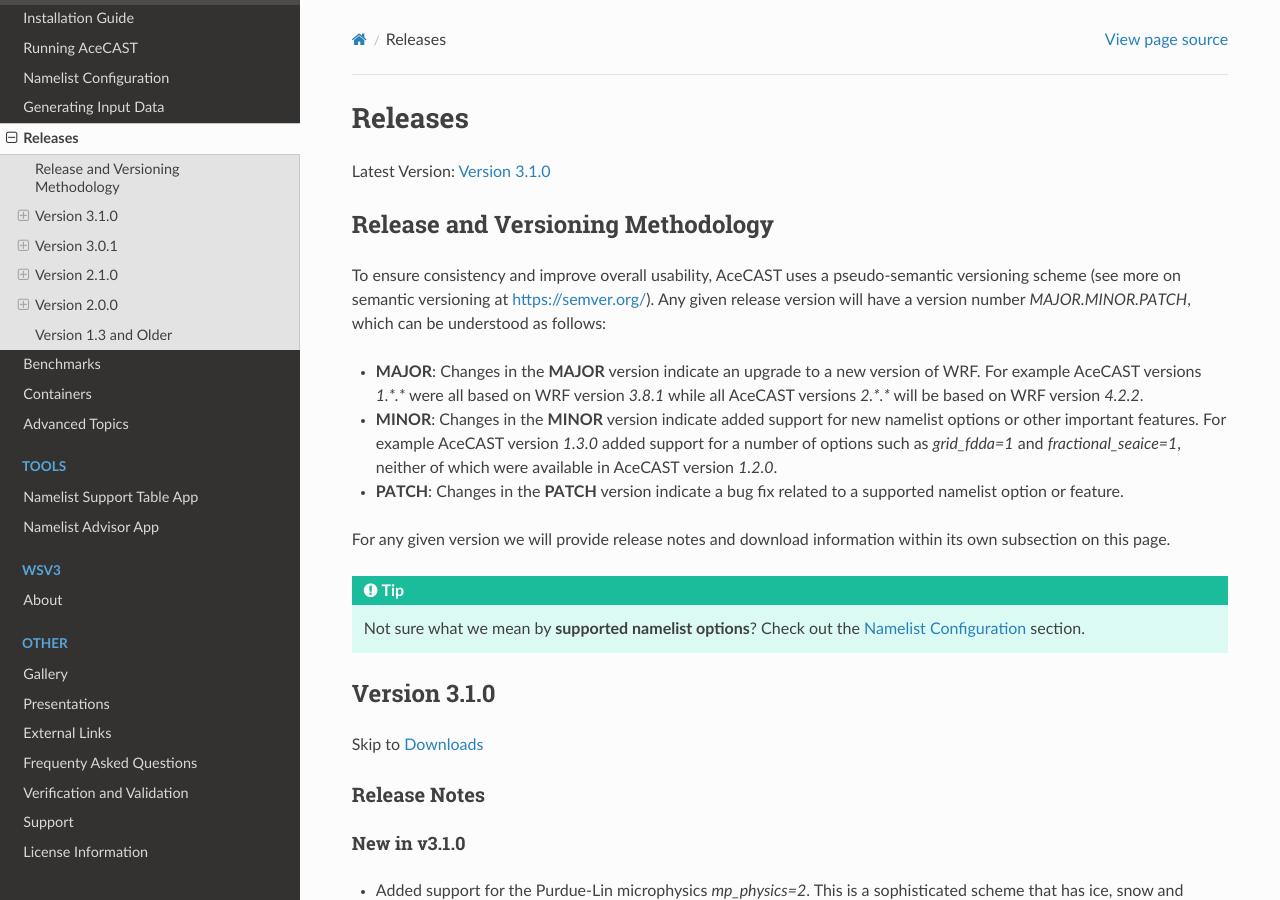
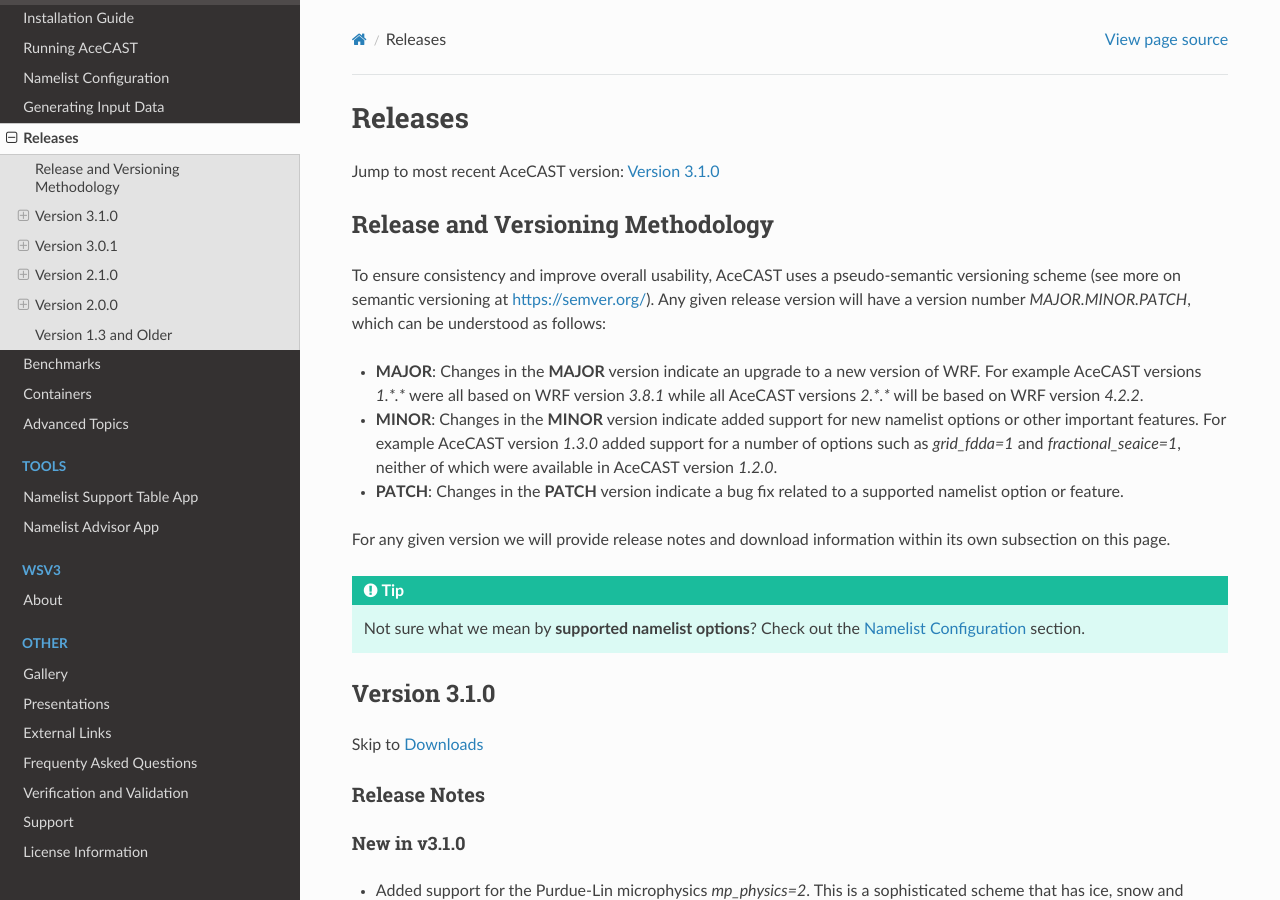
Before and after one commit to TempoQuestInc/AceCAST-Docs, a Sphinx documentation site: the page built from source/Releases.rst, in a window 1280 px wide and 900 px high. Built offline with Sphinx 7.4.7 and the Read the Docs theme 2.0.0, drawn with Linux system fonts in a browser that asks for light colours.

Commit message:
Small edit to most recent text
Updated the "most recent" text string near the top of the page to be a bit more informative

```diff
--- a/source/Releases.rst
+++ b/source/Releases.rst
@@ -7,7 +7,7 @@
 Releases
 ########
 
-Latest Version: :ref:`latestlink`
+Jump to most recent AceCAST version: :ref:`latestlink`
 
 Release and Versioning Methodology
 ==================================
```
